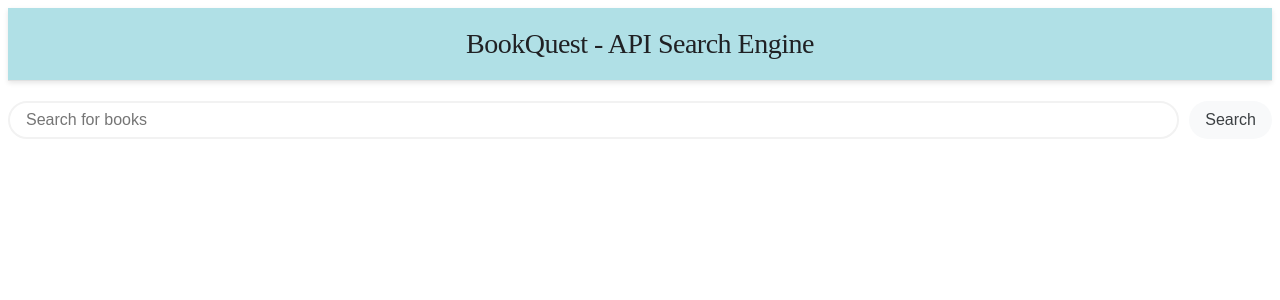
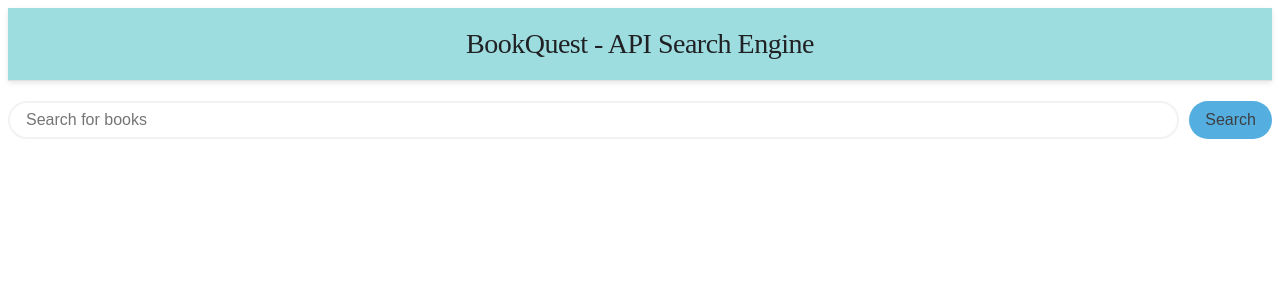
Before and after one commit to cyberforge1/google-books-api-search-engine, a React (Vite) app: page / in a window 1280 px wide. Shown: the top 300 px of the page. Built offline with nearby package versions, Linux system fonts and the light colour scheme.

Commit message:
edits to styling

```diff
--- a/src/App.scss
+++ b/src/App.scss
@@ -8,7 +8,7 @@
 
   .prev-button, .next-button {
     padding: 10px 20px; // Give some padding for better touch area and visibility
-    background-color: #007bff; // Example button color
+    background-color: #55AEE0; // Example button color
     color: white; // Text color for the button
     border: none;
     border-radius: 5px; // Rounded corners for aesthetics
--- a/src/components/BookCard.scss
+++ b/src/components/BookCard.scss
@@ -2,7 +2,7 @@
 .book-card {
     display: flex;
     flex-direction: column;
-    width: 250px;
+    width: 90%;
     border: 1px solid #ddd;
     border-radius: 8px;
     overflow: hidden;
--- a/src/components/Header.scss
+++ b/src/components/Header.scss
@@ -1,6 +1,6 @@
 
 .header {
-  background-color: powderblue;
+  background-color: #9DDDE0;
   padding: 20px;
   text-align: center;
   box-shadow: 0 2px 5px rgba(0,0,0,0.1);
--- a/src/components/SearchForm.scss
+++ b/src/components/SearchForm.scss
@@ -24,7 +24,7 @@
 .search-button {
   padding: 8px 16px;
   cursor: pointer;
-  background-color: #f8f9fa;
+  background-color: #55AEE0;
   color: #3c4043;
   font-size: 16px;
   border: none;
```
Also changed, not shown: 1 other file (tests, documents, lock files or other folders).
